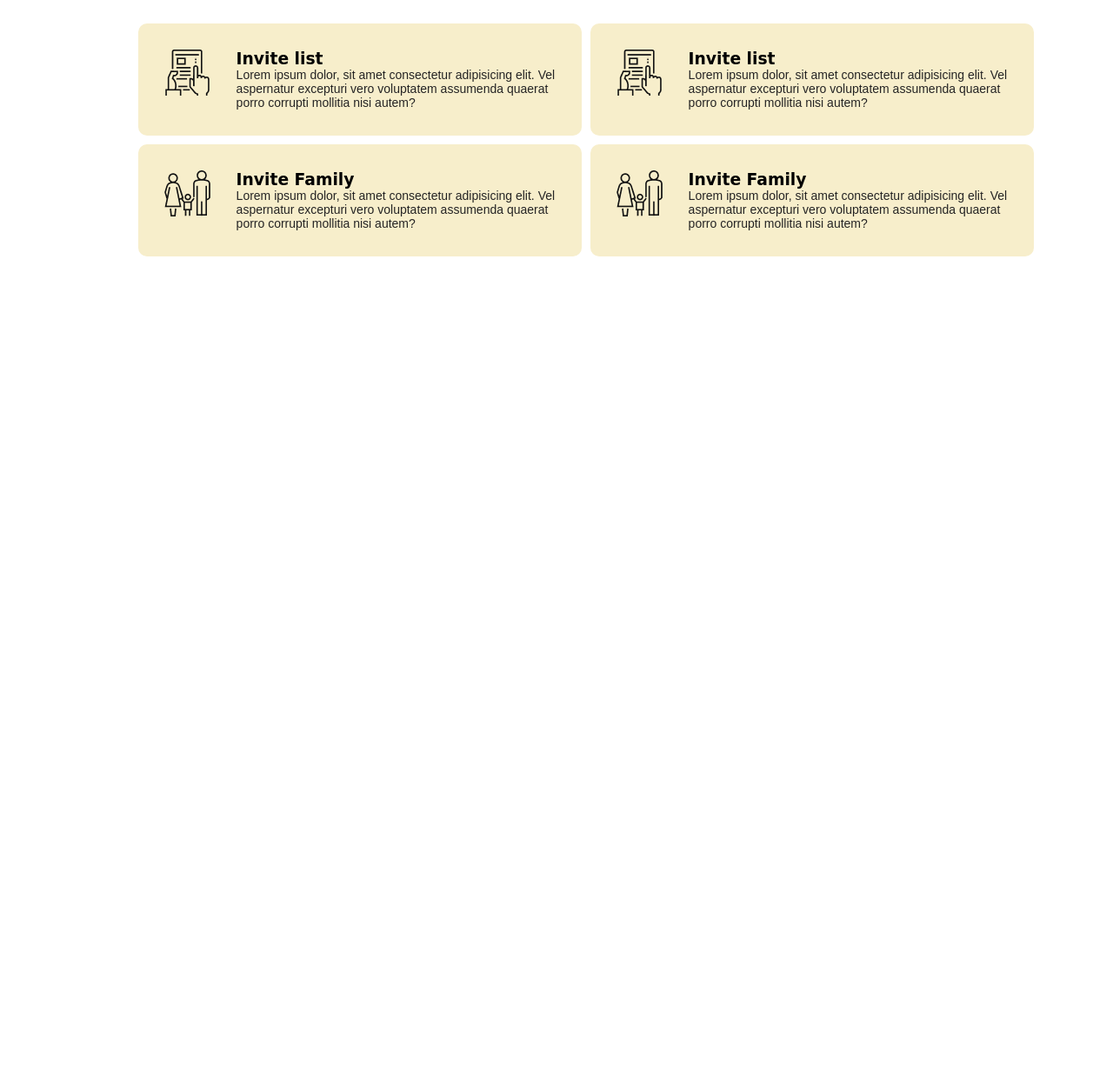
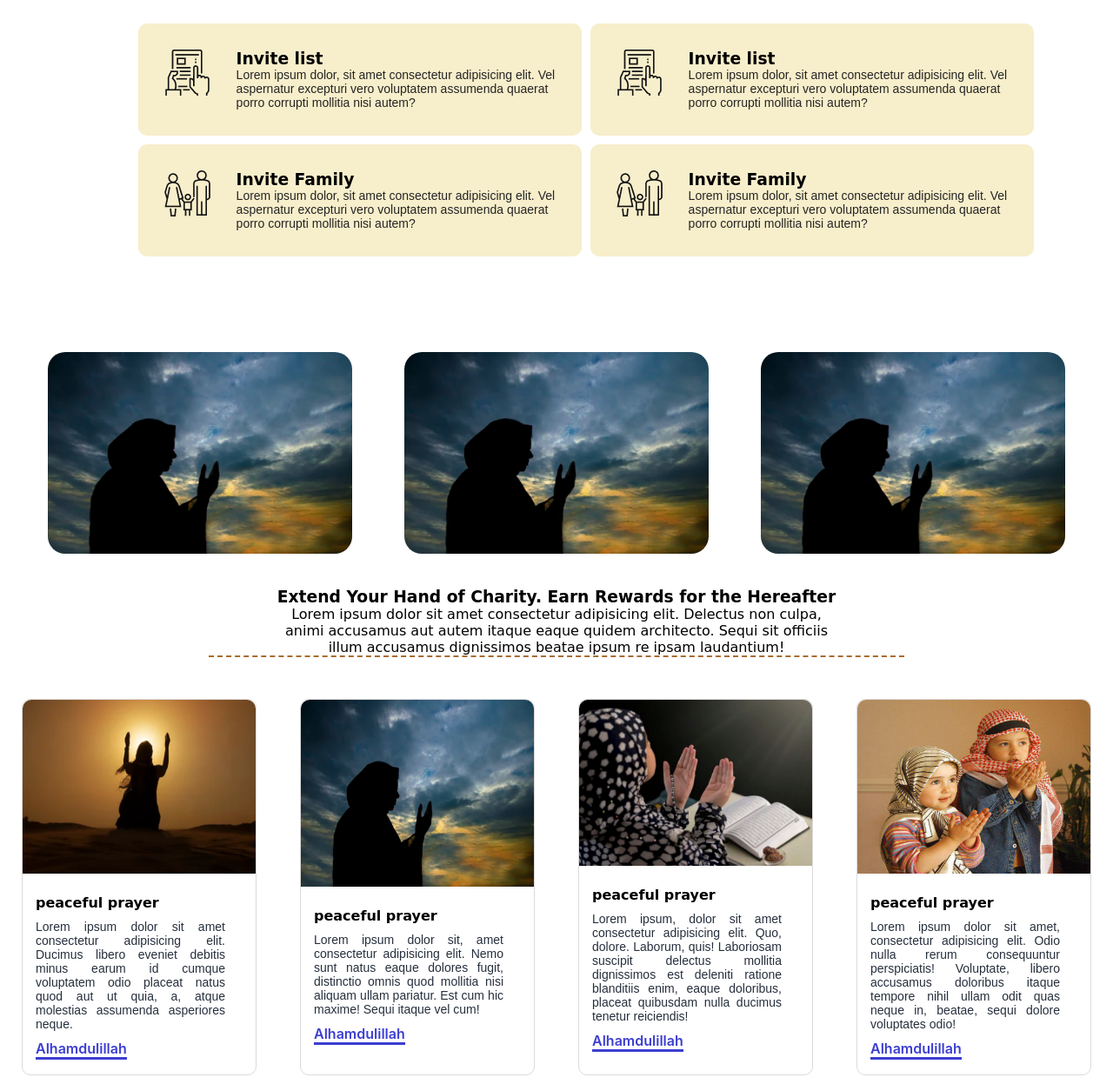
Before and after one commit to SharminMily/Eid-Repo, a plain HTML site: page index.html in a window 1280 px wide. Shown: the part 2051-3298 px from the top of the page at 87% size. Before the commit the page ends 2351 px from the top, so only its background shows below. Drawn offline with Linux system fonts and the light colour scheme; a web font is replaced by a local one.

Commit message:
2nd commit

```diff
--- a/index.html
+++ b/index.html
@@ -108,6 +108,60 @@
       </div>
     </div>
   </section>
-
+  <section class="image">
+    <div>
+      <img src="image/G2 (2).png" alt="">
+    </div>
+    <div>
+      <img src="image/G2 (2).png" alt="">
+    </div>
+    <div>
+      <img src="image/G2 (2).png" alt="">
+    </div>
+  </section>
+  <section>
+    <section class="donate-card-sectiond">
+			<article class="bottom-card">
+				<div>
+					<h3 class="article-title">Extend Your Hand of Charity. Earn Rewards for the Hereafter</h3>
+					<p class="article-des">Lorem ipsum dolor sit amet consectetur adipisicing elit. Delectus non culpa, animi accusamus aut autem itaque eaque quidem architecto. Sequi sit officiis illum accusamus dignissimos beatae ipsum re ipsam laudantium!</p><br><br>
+				</div>
+			</article>
+			<section class="cards">
+				<div class="donate-card">
+					<img class="donate-card-img1" src="image/G2 (1).png" alt="">
+					<div class="card-des">
+						<h5 class="donate-card-title">peaceful prayer</h5>
+						<p class="donate-card-des">Lorem ipsum dolor sit amet consectetur adipisicing elit. Ducimus libero eveniet debitis minus earum id cumque voluptatem odio placeat natus quod aut ut quia, a, atque molestias assumenda asperiores neque.</p>
+						<a class="donate-link" href="#">Alhamdulillah</a>
+					</div>
+				</div>
+				<div class="donate-card">
+					<img class="donate-card-img2" src="image/G2 (2).png" alt="">
+					<div class="card-des">
+						<h5 class="donate-card-title">peaceful prayer</h5>
+						<p class="donate-card-des">Lorem ipsum dolor sit, amet consectetur adipisicing elit. Nemo sunt natus eaque dolores fugit, distinctio omnis quod mollitia nisi aliquam ullam pariatur. Est cum hic maxime! Sequi itaque vel cum!</p>
+						<a class="donate-link" href="#">Alhamdulillah</a>
+					</div>
+				</div>
+				<div class="donate-card">
+          <img class="donate-card-img3" src="image/G3.png" alt="">
+          <div class="card-des">
+            <h5 class="donate-card-title">peaceful prayer</h5>
+            <p class="donate-card-des">Lorem ipsum, dolor sit amet consectetur adipisicing elit. Quo, dolore. Laborum, quis! Laboriosam suscipit delectus mollitia dignissimos est deleniti ratione blanditiis enim, eaque doloribus, placeat quibusdam nulla ducimus tenetur reiciendis!</p>
+            <a class="donate-link" href="#">Alhamdulillah</a>
+				 </div>
+				</div>
+        <div class="donate-card">
+          <img class="donate-card-img4" src="image/G4.png" alt="">
+          <div class="card-des">
+            <h5 class="donate-card-title">peaceful prayer</h5>
+            <p class="donate-card-des">Lorem ipsum dolor sit amet, consectetur adipisicing elit. Odio nulla rerum consequuntur perspiciatis! Voluptate, libero accusamus doloribus itaque tempore nihil ullam odit quas neque in, beatae, sequi dolore voluptates odio!</p>
+            <a class="donate-link" href="#">Alhamdulillah</a>
+         </div>
+        </div>
+  		</section>
+		</section>
+  </section>
   </body>
 </html>
--- a/style.css
+++ b/style.css
@@ -10,8 +10,6 @@ main{
 	width:100%;
 
 }
-
-/* header section */
 
 header{
 	width:100%;
@@ -92,31 +90,6 @@ header{
 .donate {
     text-align: center
 }
-/* card section */
-.section-top{
-	width: 100%;
-	display: flex;
-	justify-content: center;
-	margin-top: 30px;
-}
-.section-top div{
-	width: 600px;
-	text-align: center;
-
-}
-.section-top h3,.article-title{
-	font-family: 'Inter', sans-serif;
-	font-weight: 700;
-	font-size: 40px;
-	margin: 10px 50px;
-}
-.section-top p,.article-des{
-	font-family: 'Poppins', sans-serif;
-	font-size: 14px;
-	font-weight: 400;
-	color: #707070;
-	margin: 20px 30px;
-}
 .icons{
 	width: 100%;
 	margin: 0 auto;
@@ -136,14 +109,13 @@ header{
 	margin-left: 30px;
 }
 .icon-text h5{
-	font-family: 'Inter', sans-serif;
 	font-weight: 700;
 	font-size: 20px;
 	margin-bottom: 20px;
 	color: #121212;
 }
 .icon-text p{
-	font-family: 'Poppins', sans-serif;
+	font-family: Arial, Helvetica, sans-serif;
 	font-size: 14px;
 	font-weight: 400;
 	color: #252424;
@@ -155,4 +127,86 @@ header{
 .all-icons{
 	display: flex;
 	padding-left: 12%;
+	padding-bottom: 100px;
 }
+
+.image img{
+	width: 350px;
+	border-radius: 20px;
+	margin: 5px;
+}
+.image{
+	width: 100%;
+	margin: 0 auto;
+	display: flex;
+	justify-content: space-evenly;
+	flex-wrap: wrap;
+}
+.bottom-card{
+	width: 100%;
+	display: flex;
+	justify-content: center;
+	margin-top: 30px;
+}
+.bottom-card div{
+	width: 800px;
+	text-align: center;
+	margin: 0 auto;
+}
+.bottom-card p{
+	padding: 0 80px;
+	border-bottom:2px dashed #aa6c31;
+}
+.donate-card{
+	width: 270px;
+	border: 1px solid rgb(221, 217, 217);
+	border-radius: 10px;
+	margin: 10px 25px;
+	padding-right: 20px;
+}
+.donate-card-img1{
+	width: 108%;
+	height: 200px;
+	border-radius: 10px 10px 0 0;
+}
+.donate-card-img2{
+	width: 108%;
+    border-radius: 10px 10px 0 0;
+	height: 215px;
+}
+.donate-card-img3{
+	width: 108%;
+    border-radius: 10px 10px 0 0;
+}
+.donate-card-img4{
+	width: 108%;
+	height: 200px;
+	border-radius: 10px 10px 0 0;
+}
+.card-des{
+	padding: 20px 15px;
+}
+.donate-card-title{
+	font-family: inherit;
+	font-weight: 700;
+	font-size: 16px;
+}
+.donate-card-des{
+	font-family: 'Poppins', sans-serif;
+	font-size: 14px;
+	font-weight: 400;
+	color: #262f3d;
+	margin: 10px 0;
+	text-align: justify;
+}
+.donate-link{
+	text-decoration: none;
+	color: #3c3ed1;
+	font-family: 'Inter', sans-serif;
+	font-weight: 600;
+	font-size: 16px;
+	border-bottom: solid;
+}
+.cards {
+	display: flex;
+}
```
